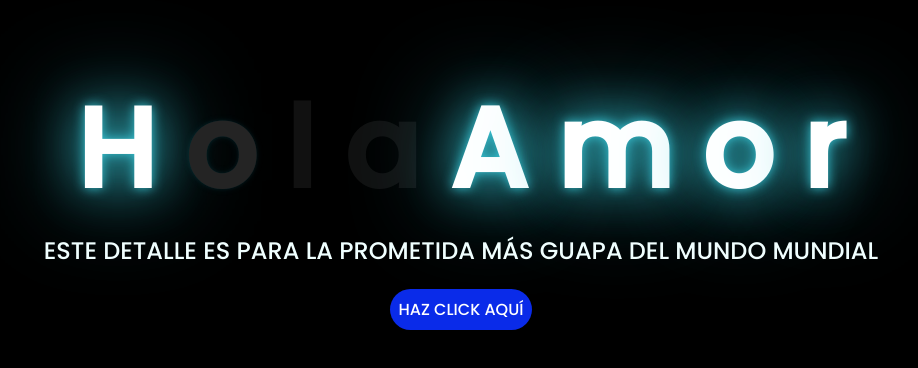
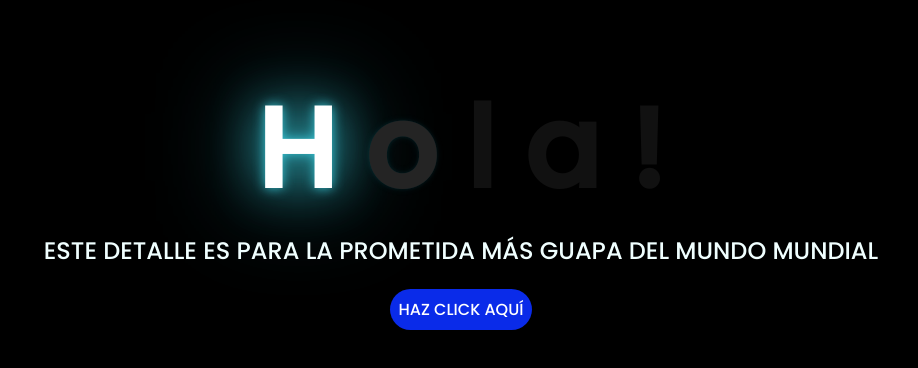
Before and after one commit to Max230993/21092024, a plain HTML site: page index.html in a window 1280 px wide. Shown: the part 138-506 px from the top of the page, without its empty margins (187-1105 px from the left). Drawn offline with Linux system fonts and the light colour scheme.

Commit message:
Update index.html

```diff
--- a/index.html
+++ b/index.html
@@ -16,12 +16,8 @@
         <span>o</span>
         <span>l</span>
         <span>a</span>
-        <span>	</span>
-		<span>	</span>
-		<span>A</span>
-		<span>m</span>
-		<span>o</span>
-		<span>r</span>
+        <span>!</span>
+
 
     </div>
     <div class="description">
```
